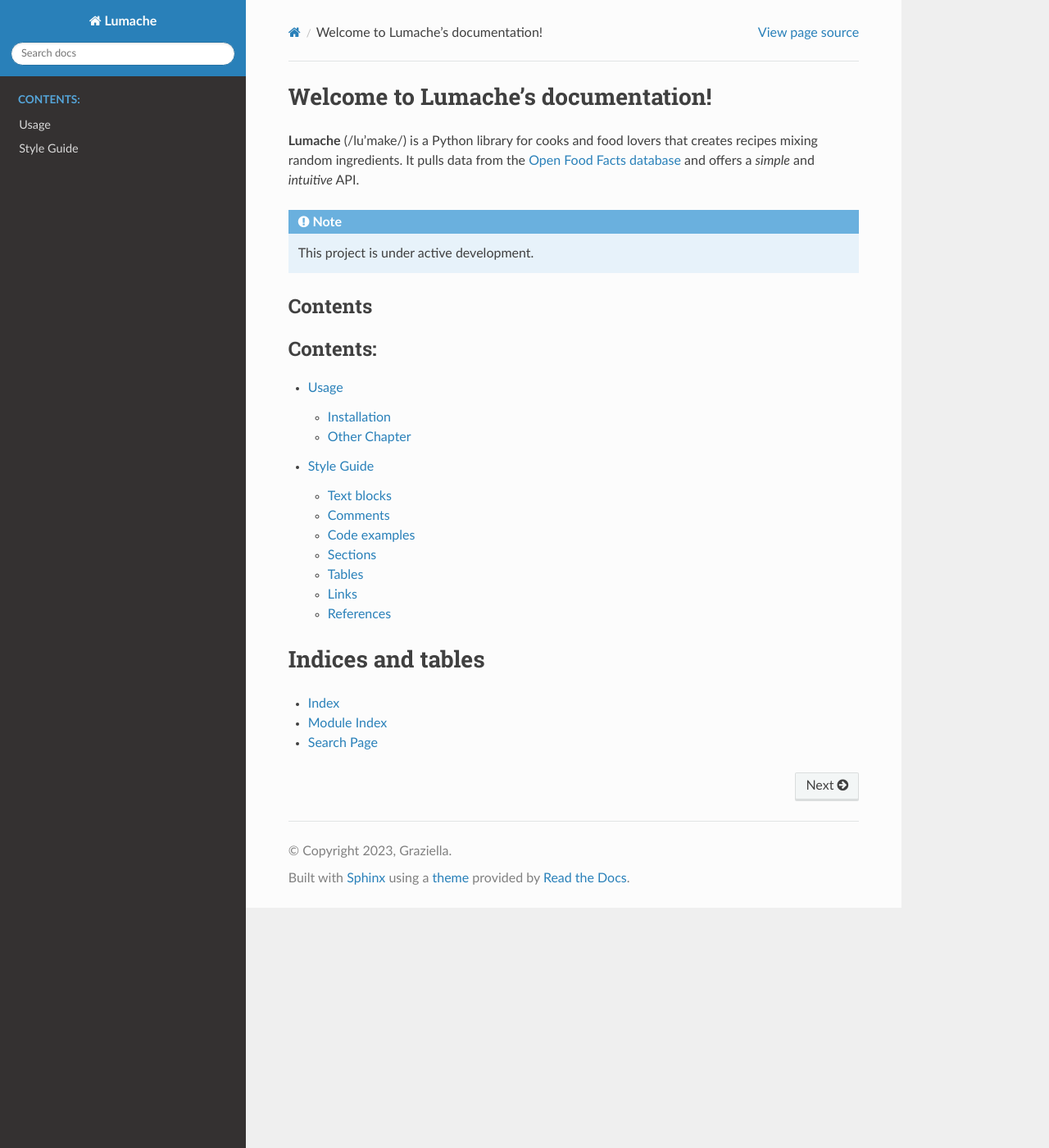
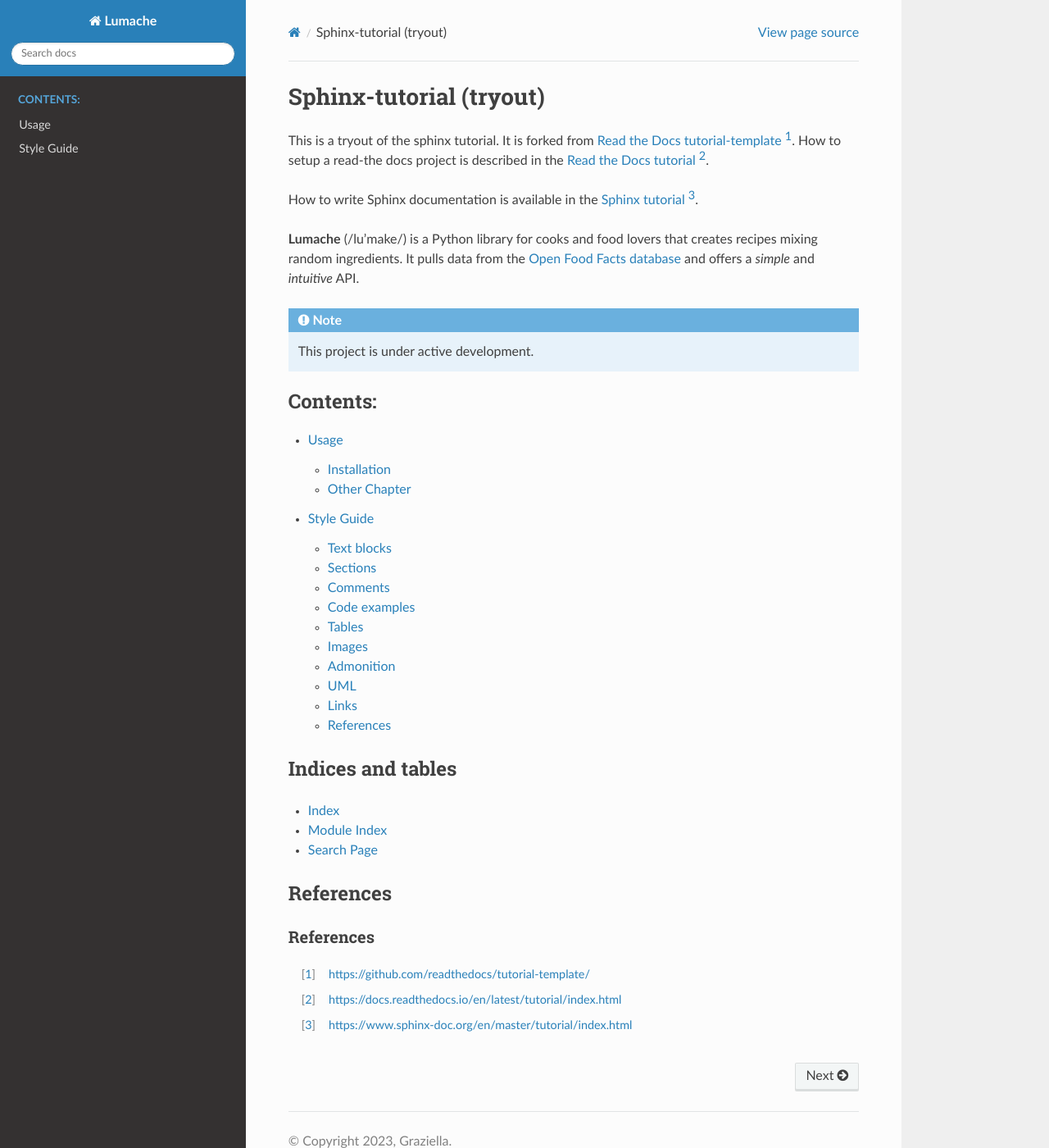
Before and after one commit to DoFiAn/sphinx-tutorial, a Sphinx documentation site: the page built from docs/source/index.rst, in a window 1280 px wide and 1400 px high. Shown: the whole window at 82% size. Built offline with Sphinx 7.4.7 and the Read the Docs theme 2.0.0, drawn with Linux system fonts in a browser that asks for light colours.

```diff
--- a/docs/source/index.rst
+++ b/docs/source/index.rst
@@ -3,8 +3,13 @@
    You can adapt this file completely to your liking, but it should at least
    contain the root `toctree` directive.
 
-Welcome to Lumache's documentation!
-===================================
+#########################
+Sphinx-tutorial (tryout)
+#########################
+
+This is a tryout of the sphinx tutorial. It is forked from `Read the Docs tutorial-template`_. How to setup a read-the docs project is described in the `Read the Docs tutorial`_.
+
+How to write Sphinx documentation is available in the `Sphinx tutorial`_.
 
 **Lumache** (/lu'make/) is a Python library for cooks and food lovers that
 creates recipes mixing random ingredients.  It pulls data from the `Open Food
@@ -16,15 +21,14 @@
    This project is under active development.
 
 
-Contents
---------
+
 
 .. toctree::
    :maxdepth: 2
    :caption: Contents:
 
    examples/usage.rst
-   examples/structure.rst
+   examples/style_guide/style_guide.rst
 
 Indices and tables
 ==================
@@ -32,3 +36,17 @@
 * :ref:`genindex`
 * :ref:`modindex`
 * :ref:`search`
+
+
+References
+==========
+
+**********
+References
+**********
+
+.. target-notes::
+
+.. _`Read the Docs tutorial-template` : https://github.com/readthedocs/tutorial-template/
+.. _`Read the Docs tutorial` : https://docs.readthedocs.io/en/latest/tutorial/index.html
+.. _`Sphinx tutorial` : https://www.sphinx-doc.org/en/master/tutorial/index.html
```
Also changed, not shown: docs/source/examples/style_guide/style_guide.rst (renamed from docs/source/examples/structure.rst, +121 -34 lines), docs/source/examples/style_guide/images/draw_io_extension.png (added).
